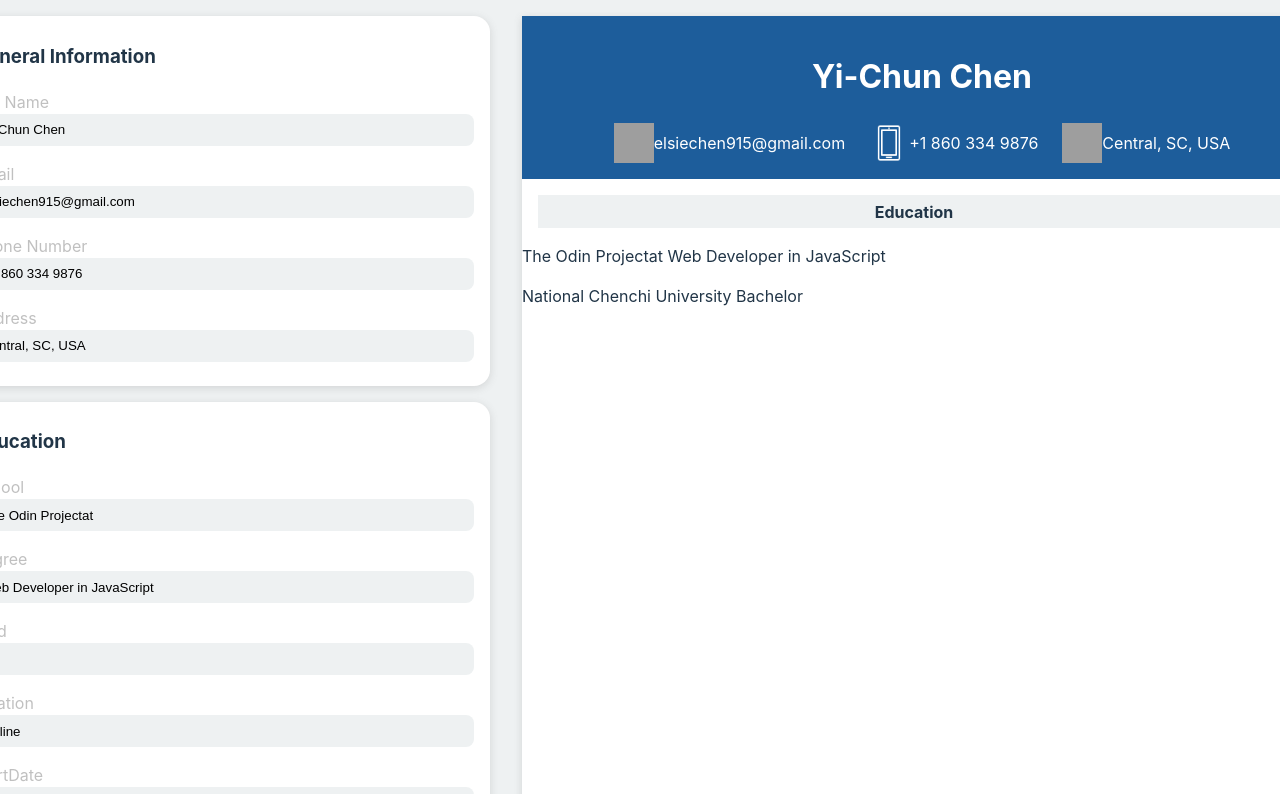
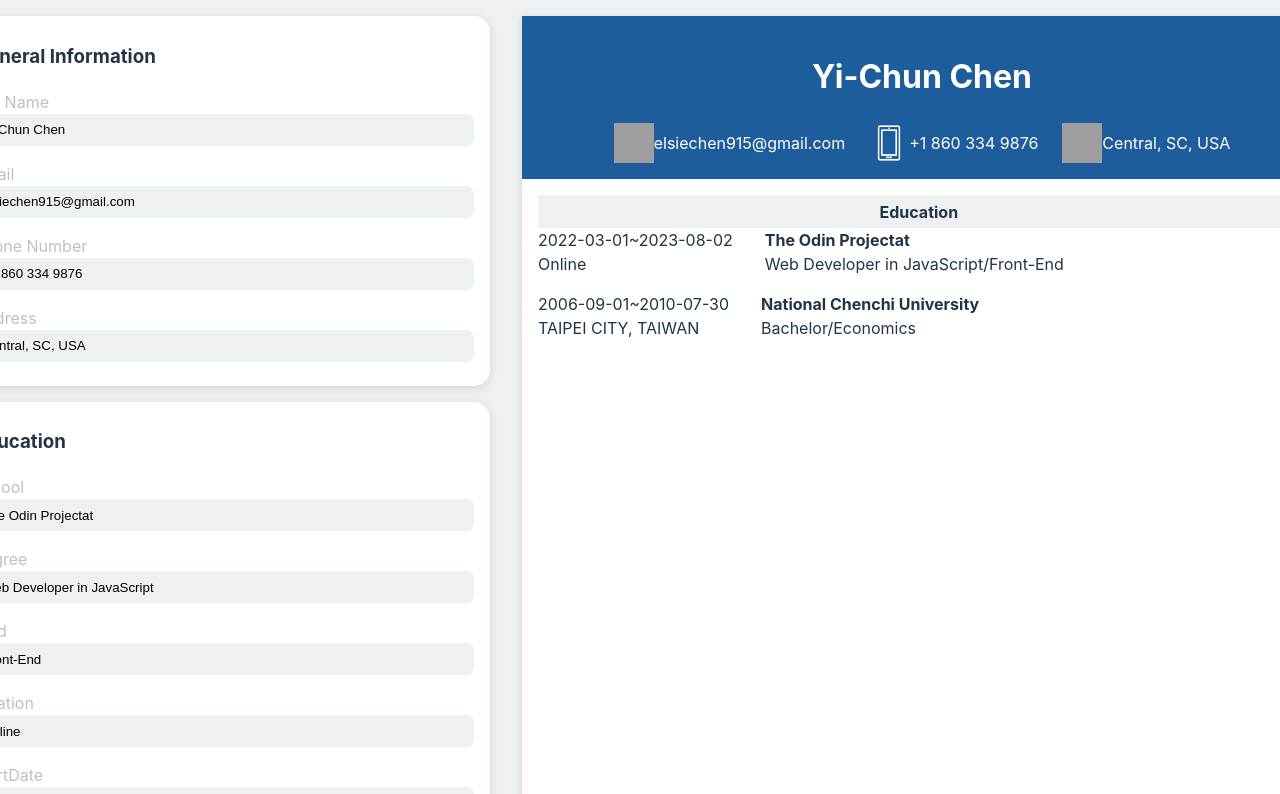
Before and after one commit to elsiechen/CV-Application, a React (Vite) app: page / in a window 1280 px wide. Shown: the top 794 px of the page. Built offline with nearby package versions, Linux system fonts and the light colour scheme; grey boxes are pictures that could not be loaded.

Commit message:
Render education in report

```diff
--- a/src/components/Report.jsx
+++ b/src/components/Report.jsx
@@ -26,10 +26,15 @@ export default function Report({ general, educations}) {
             <div className="education">
                 <div className="header">Education</div>
                 {educations.map(education => (
-                    <div className="educationItem" key={education.school}>
-                        {education.school}
-                        {' '}
-                        {education.degree}
+                    <div className="educationItem" key={education.id}>
+                        <div className="left">
+                            <div>{education.startDate}{'~'}{education.endDate}</div>
+                            <div>{education.location}</div>
+                        </div>
+                        <div className="right">
+                            <div><b>{education.school}</b></div>
+                            <div>{education.degree}{'/'}{education.field}</div>
+                        </div>
                     </div>
                 ))}
             </div>
--- a/src/components/components.css
+++ b/src/components/components.css
@@ -78,12 +78,13 @@ hr {
     display: flex;
     flex-direction: column;
     justify-content: center;
+    margin: 1rem;
 }
 
 .header {
-    width: 90%;
+    width: 95%;
     background-color: rgba(14,55,78,.07); /* Set the color of the horizontal rule */
-    margin: 1rem;
+    /* margin: 1rem; */
     padding: 0.3rem 1rem;
     text-align: center;
     font-size: 1rem;
@@ -92,4 +93,9 @@ hr {
 
 .educationItem {
     margin-bottom: 1rem;
+    display: flex;
 }
+
+.left {
+    margin-right: 2rem;
+}
--- a/src/components/data.jsx
+++ b/src/components/data.jsx
@@ -12,7 +12,7 @@ export  const initialEducations = [
       id: uuid(),
       school: 'The Odin Projectat',
       degree: 'Web Developer in JavaScript',
-      field: '',
+      field: 'Front-End',
       startDate: new Date(2022,2,1).toISOString().slice(0, 10),
       endDate: new Date().toISOString().slice(0, 10),
       location: 'Online'
```
